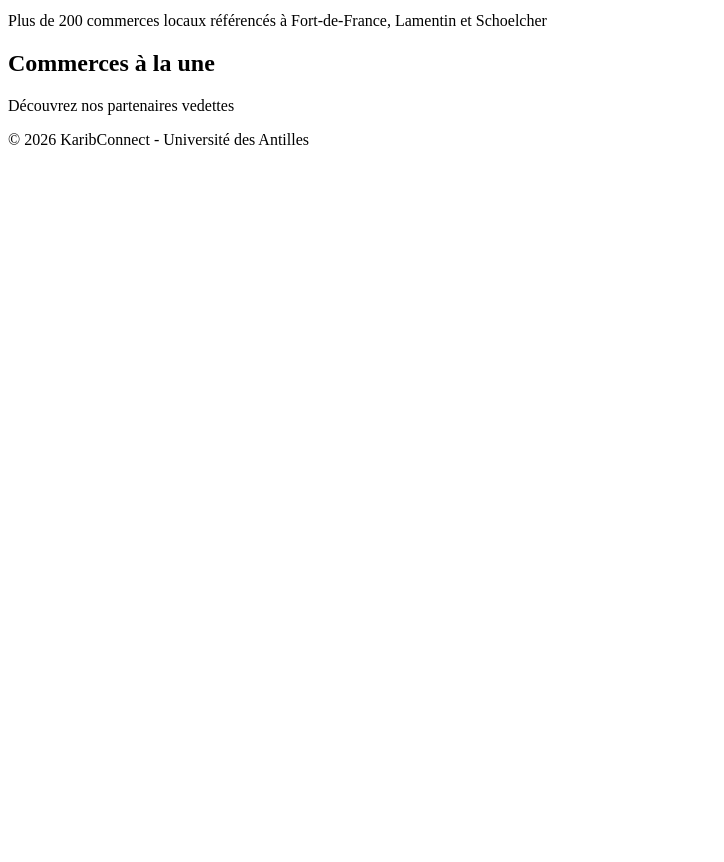
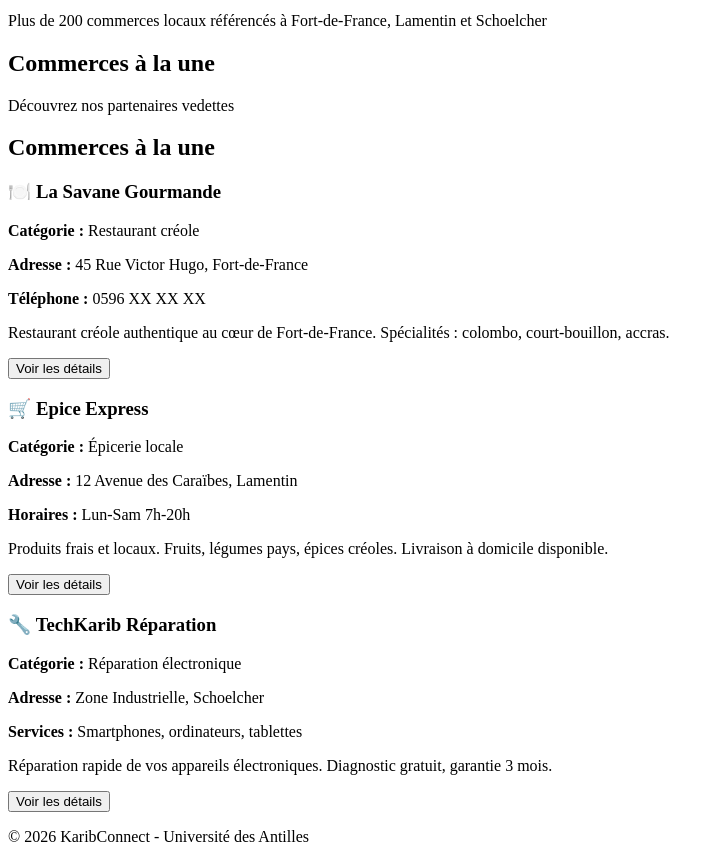
Before and after one commit to roor-killa/web1-2026, a plain HTML site: page karibconnect/index.html in a window 1280 px wide. Shown: the part 260-1122 px from the top of the page, without its empty margins (0-724 px from the left). Before the commit the page ends 800 px from the top, so only its background shows below. Drawn offline with Linux system fonts and the light colour scheme.

Commit message:
Ajout exercice 2

```diff
--- a/karibconnect/index.html
+++ b/karibconnect/index.html
@@ -37,6 +37,48 @@
             <h2>Commerces à la une</h2>
             <p>Découvrez nos partenaires vedettes</p>
         </section>
+        <section id="commerces-vedettes">
+            <h2>Commerces à la une</h2>
+
+            <!-- Commerce 1 : Restaurant -->
+            <article>
+                <h3>🍽️ La Savane Gourmande</h3>
+                <p><strong>Catégorie :</strong> Restaurant créole</p>
+                <p><strong>Adresse :</strong> 45 Rue Victor Hugo, Fort-de-France</p>
+                <p><strong>Téléphone :</strong> 0596 XX XX XX</p>
+                <p>
+                    Restaurant créole authentique au cœur de Fort-de-France.
+                    Spécialités : colombo, court-bouillon, accras.
+                </p>
+                <button>Voir les détails</button>
+            </article>
+
+            <!-- Commerce 2 : Épicerie -->
+            <article>
+                <h3>🛒 Epice Express</h3>
+                <p><strong>Catégorie :</strong> Épicerie locale</p>
+                <p><strong>Adresse :</strong> 12 Avenue des Caraïbes, Lamentin</p>
+                <p><strong>Horaires :</strong> Lun-Sam 7h-20h</p>
+                <p>
+                    Produits frais et locaux. Fruits, légumes pays, épices créoles.
+                    Livraison à domicile disponible.
+                </p>
+                <button>Voir les détails</button>
+            </article>
+
+            <!-- Commerce 3 : Service -->
+            <article>
+                <h3>🔧 TechKarib Réparation</h3>
+                <p><strong>Catégorie :</strong> Réparation électronique</p>
+                <p><strong>Adresse :</strong> Zone Industrielle, Schoelcher</p>
+                <p><strong>Services :</strong> Smartphones, ordinateurs, tablettes</p>
+                <p>
+                    Réparation rapide de vos appareils électroniques.
+                    Diagnostic gratuit, garantie 3 mois.
+                </p>
+                <button>Voir les détails</button>
+            </article>
+        </section>
     </main>
 
     <!-- Pied de page -->
```
